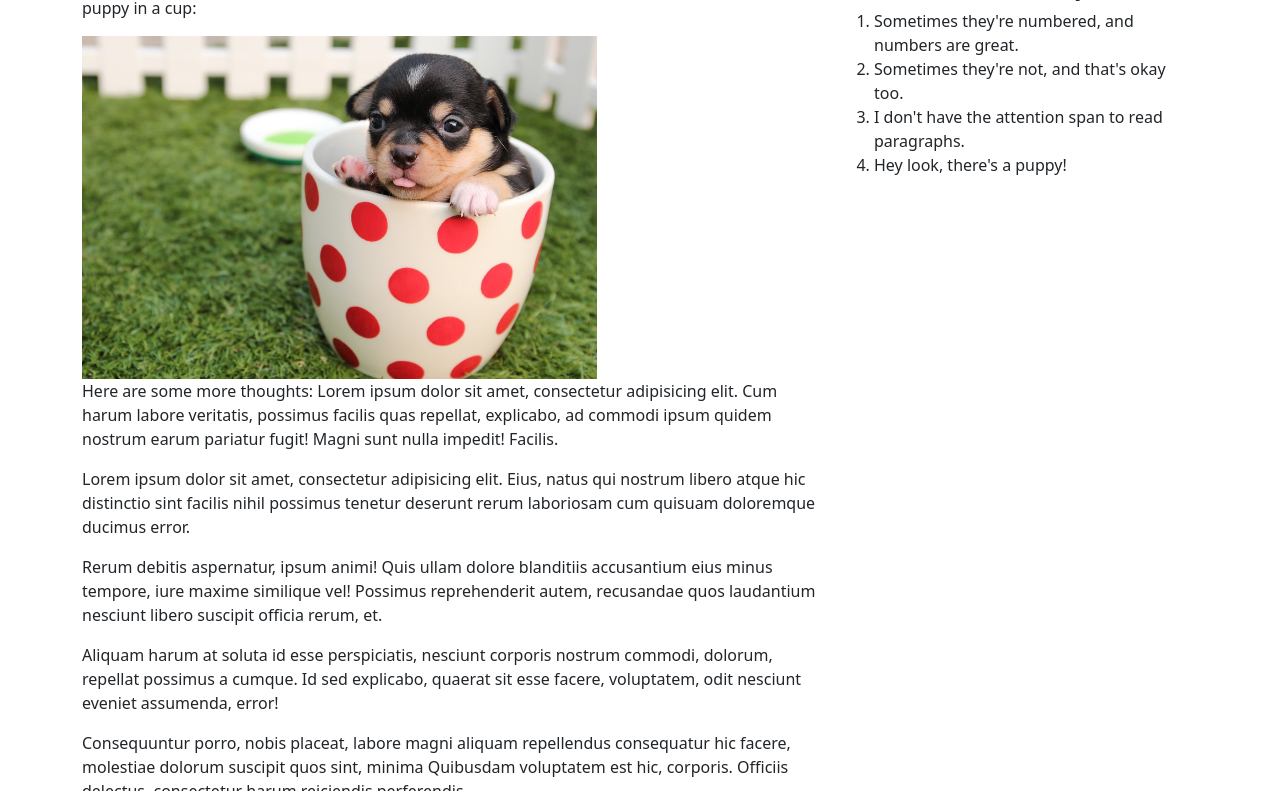
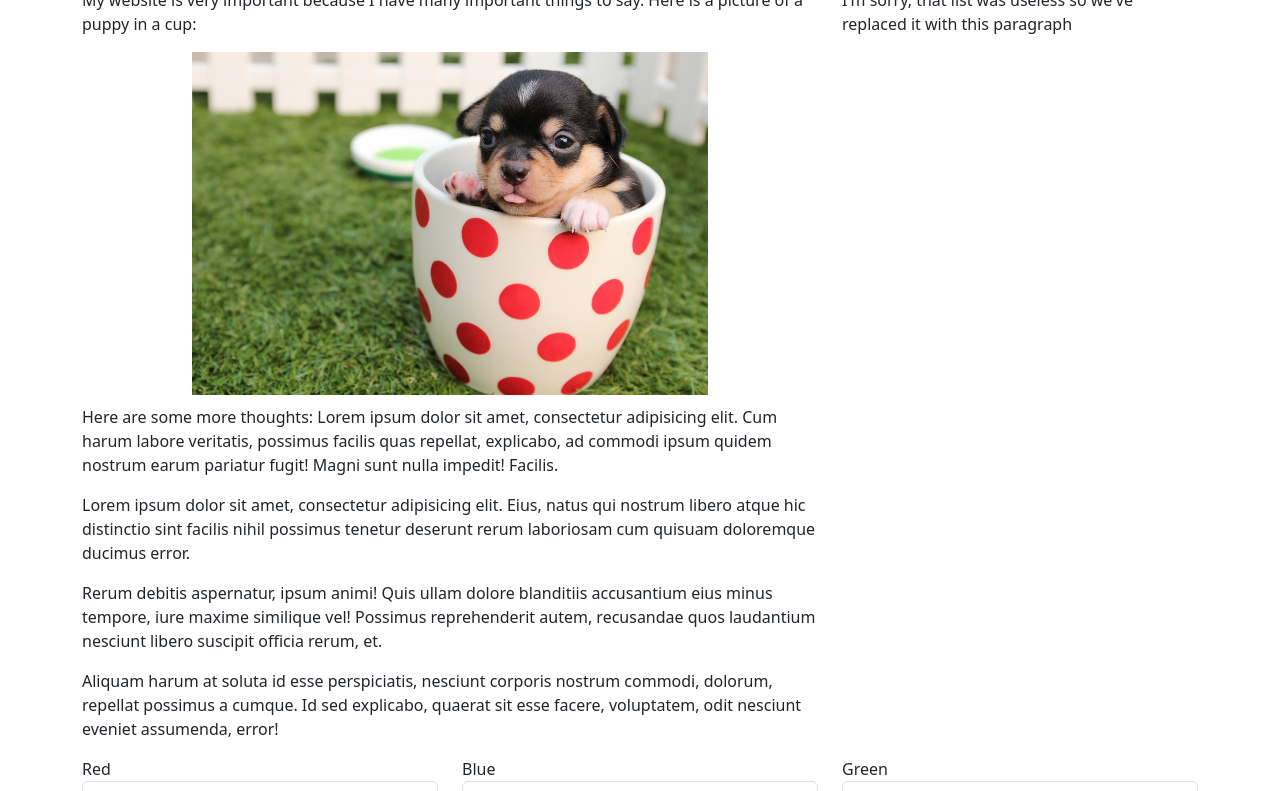
Before and after one commit to Kimberly-Lin/jQuery-dom, a plain HTML site: page index.html in a window 1280 px wide. Shown: the part 84-875 px from the top of the page. Drawn offline with nearby package versions, Linux system fonts and the light colour scheme.

Commit message:
completed part 1

```diff
--- a/index.html
+++ b/index.html
@@ -74,7 +74,31 @@
 </div>
 <script src="https://unpkg.com/jquery"></script>
 <script>
-  // Add your code here!
+  // 1.
+  $(document).ready(console.log("Let's get ready to party with jQuery!"));
+  // 2.
+  $("article > img").attr("class","image-center")
+  // 3.
+  $("article > p").eq(-1).remove()
+  // 4.
+  let randomPx = Math.random()*100;
+  $("#title").css("fontSize", randomPx);
+  // 5.
+  let newLi= $("<li>").text("This is a new list item");
+  $("ol").append(newLi)
+  // 6.
+  let newP= $("<p>").text("I'm sorry, that list was useless so we've replaced it with this paragraph");
+  $("aside").html(newP.get());
+  // 7.
+  let formR= $("input").eq(0).val();
+  let formB= $("input").eq(1).val();
+  let formG= $("input").eq(2).val();
+  $("body").css("background", `rgb(${formR},${formG},${formB})`);
+  // 8.
+  $("article").on("click","img", function(evt){
+    evt.target.remove();
+  });
+
 </script>
 </body>
 
```
